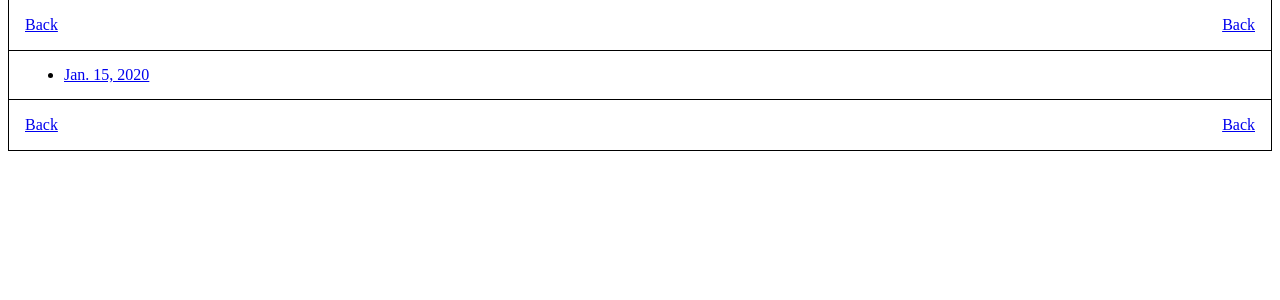
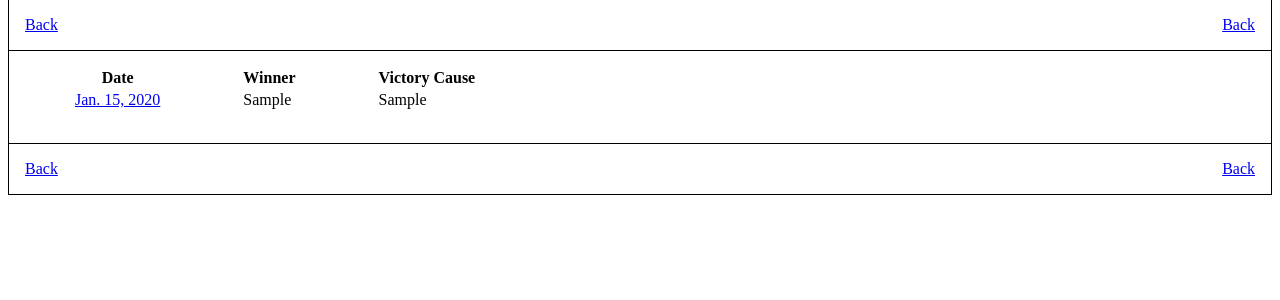
Before and after one commit to danieleceoldo/restaurant-poll, a Django app: template polls/templates/polls/vote_history_index.html in a window 1280 px wide. Shown: the part 90-390 px from the top of the page. Run offline with Django 3.2, Linux system fonts and the light colour scheme; the template is opened without the code that fills it: values that come from a table or form of the project are taken from there, others are empty; tables that the repository leaves empty hold one stand-in row (values such as "Sample post").

Commit message:
https://github.com/danieleceoldo/restaurant-poll/issues/2

```diff
--- a/polls/templates/polls/vote_history_index.html
+++ b/polls/templates/polls/vote_history_index.html
@@ -84,11 +84,32 @@
         <div class="frame">
             <section style="border:none">
                 {% if ballot_list %}
-                    <ul>
+                    <table class="result" style="padding-left:3em; padding-top: 1em; padding-bottom: 2em">
+                        <tr class="result">
+                            <th style="padding-right:5em">
+                                Date
+                            </th>
+                            <th style="padding-right:5em">
+                                Winner
+                            </th>
+                            <th style="padding-right:5em">
+                                Victory Cause
+                            </th>
+                        </tr>
                     {% for ballot in ballot_list %}
-                        <li><a href="{% url 'polls:vote_result_history' ballot.id %}">{{ ballot.date }}</a></li>
+                        <tr class="result">
+                            <td style="padding-right:5em">
+                                <a href="{% url 'polls:vote_result_history' ballot.id %}">{{ ballot.date }}</a>
+                            </td>
+                            <td style="padding-right:5em">
+                                {{ ballot.winner }}
+                            </td>
+                            <td style="padding-right:5em">
+                                {{ ballot.win_cause }}
+                            </td>
+                        </tr>
                     {% endfor %}
-                    </ul>
+                    </table>
                 {% else %}
                     <p>No polls are available.</p>
                 {% endif %}
--- a/polls/templates/polls/vote_result_history.html
+++ b/polls/templates/polls/vote_result_history.html
@@ -87,7 +87,7 @@
                 <h3>Total votes: {{ total_votes }}</h3>
 
                 <table class="result">
-                {% for restaurant in ballot.restaurant_set.all %}
+                {% for restaurant in result_detail %}
                     <tr class="result">
                         <td style="padding-right:5em">
                         {{ restaurant.name }}</td>
```
Also changed, not shown: polls/views.py (+11 -4 lines).
